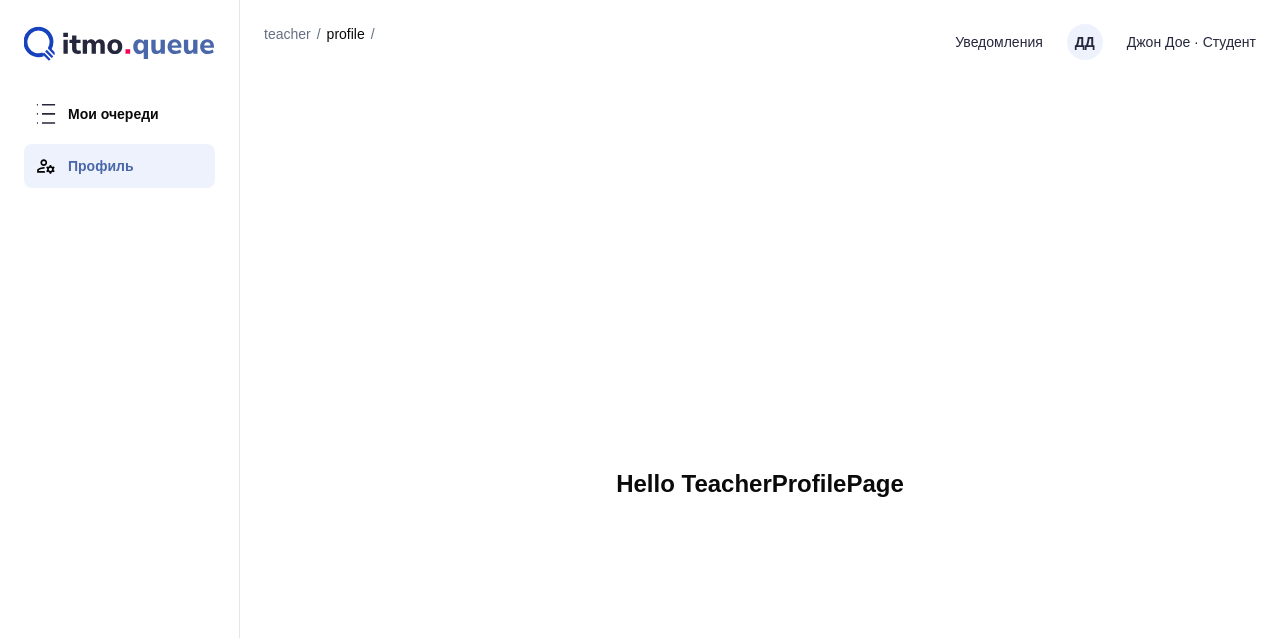
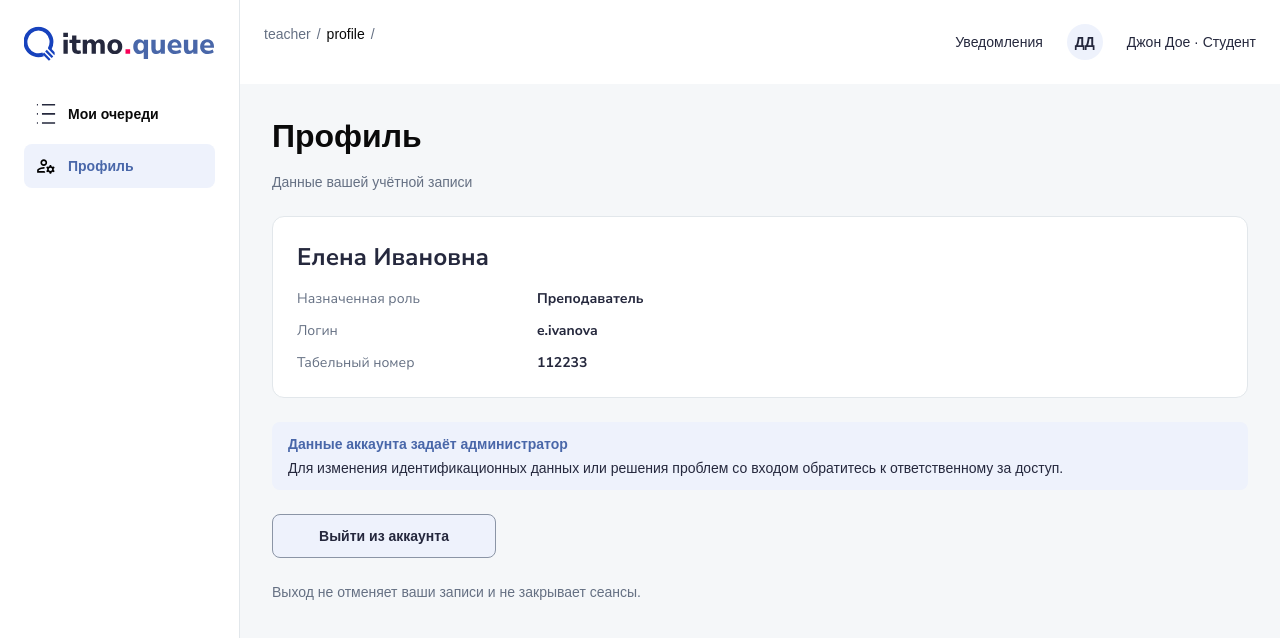
Before and after one commit to ITMO-QUEUE/itmo-queue-frontend, a React (Vite) app: page /teacher/profile in a window 1280 px wide. Shown: the top 638 px of the page. Built offline with nearby package versions, Linux system fonts and the light colour scheme.

Commit message:
реализован Profile на примере TeacherProfilePage

```diff
--- /dev/null
+++ b/src/components/common/Profile.tsx
@@ -0,0 +1,58 @@
+import { Page } from './Page.tsx'
+import { UIButton, UIButtonTone } from '../ui/UIButton.tsx'
+import { UIAlert, UIAlertTone } from '../ui/UIAlert.tsx'
+
+export interface ProfileProps {
+
+    name: string
+    role: string
+    login: string
+    id: number
+}
+
+export const Profile = ({ name, role, login, id }: ProfileProps) => {
+return (
+
+    <Page
+        title='Профиль'
+	    subtitle='Данные вашей учётной записи'
+    >
+        <div className='w-full rounded-card border border-border-subtle bg-bg-surface p-6 font-nunito text-text-primary'>
+            <div className='mb-4 text-section'>{name}</div>
+            <div className='flex flex-col gap-3'>
+                {[
+                    ['Назначенная роль', role],
+                    ['Логин', login],
+                    ['Табельный номер', id],
+                ].map(([label, value]) => (
+                    <div key={label} className='grid grid-cols-[15em_minmax(0,1fr)] items-start'>
+                        <div className='min-w-0 pr-4 text-small text-text-secondary [overflow-wrap:anywhere]'>
+                            {label}
+                        </div>
+                        <div className='min-w-0 text-label [overflow-wrap:anywhere]'>
+                            {value}
+                        </div>
+                    </div>
+                ))}
+            </div>
+        </div>
+        <div>
+            <UIAlert
+                tone = {UIAlertTone.INFO}
+                message = 'Для изменения идентификационных данных или решения проблем со входом обратитесь к ответственному за доступ.'
+                title = 'Данные аккаунта задаёт администратор'
+            />
+        </div>
+        <div>
+            <UIButton
+                label='Выйти из аккаунта'
+                onClick={() => {}}
+                tone={UIButtonTone.SECONDARY}
+            />
+        </div>
+        <p className='text-small text-text-secondary'>
+            Выход не отменяет ваши записи и не закрывает сеансы.
+        </p>
+    </Page>
+)
+}
--- a/src/pages/teacher/TeacherProfilePage.tsx
+++ b/src/pages/teacher/TeacherProfilePage.tsx
@@ -1,7 +1,15 @@
+import { Page } from '../../components/common/Page.tsx';
+import { Profile } from '../../components/common/Profile.tsx'
+
+
 export const TeacherProfilePage = () => {
 	return (
-		<div className='flex h-screen items-center justify-center'>
-			<h1 className='text-2xl font-bold'>Hello TeacherProfilePage</h1>
-		</div>
+		<Profile
+			name = 'Елена Ивановна'
+			role = 'Преподаватель'
+			login = 'e.ivanova'
+			id = {112233}
+		/>
+
 	)
 }
--- a/src/pages/teacher/TeacherQueuesPage.tsx
+++ b/src/pages/teacher/TeacherQueuesPage.tsx
@@ -4,4 +4,5 @@ export const TeacherQueuesPage = () => {
 			<h1 className='text-2xl font-bold'>Hello TeacherQueuesPage</h1>
 		</div>
 	)
+
 }
```
